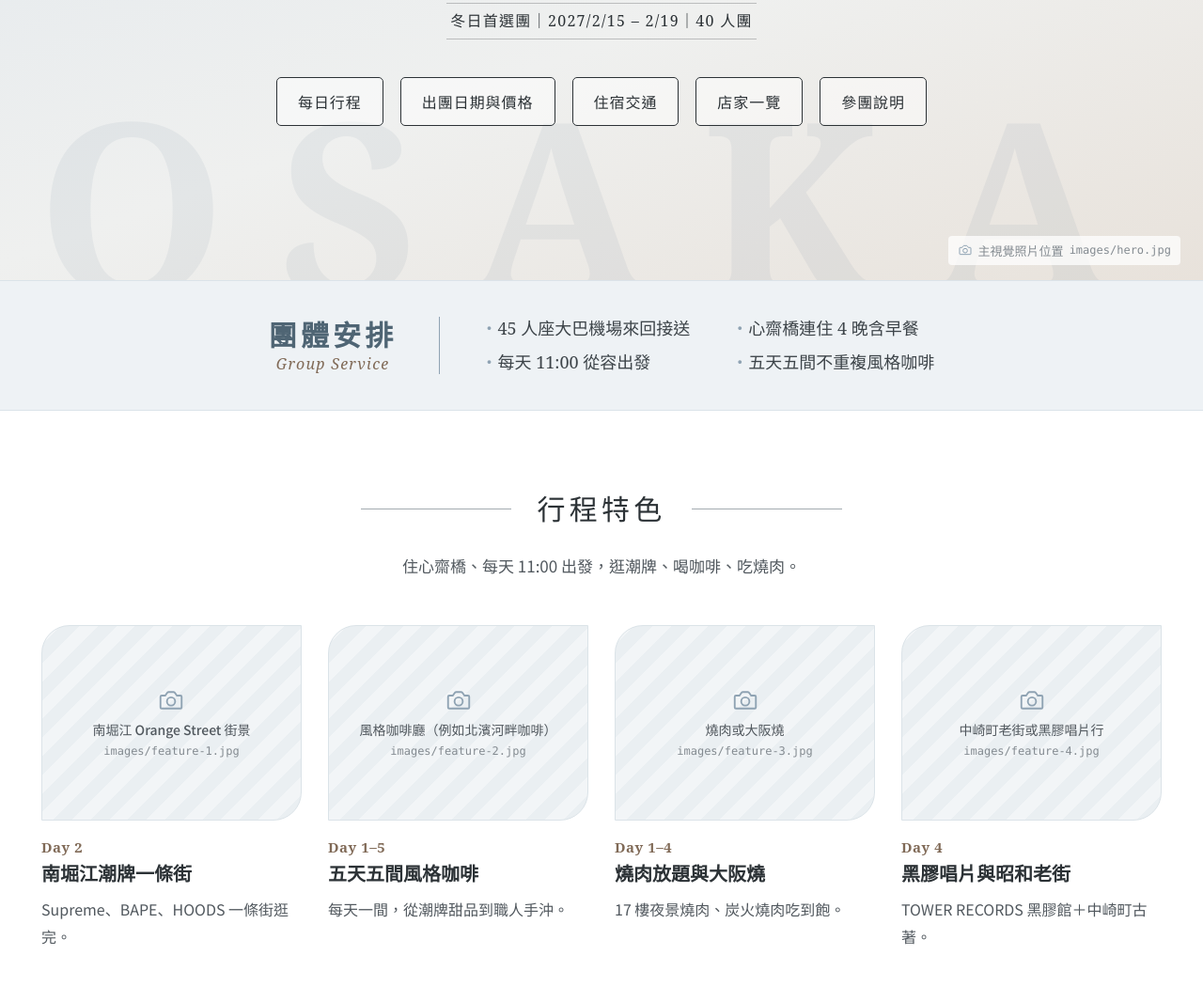
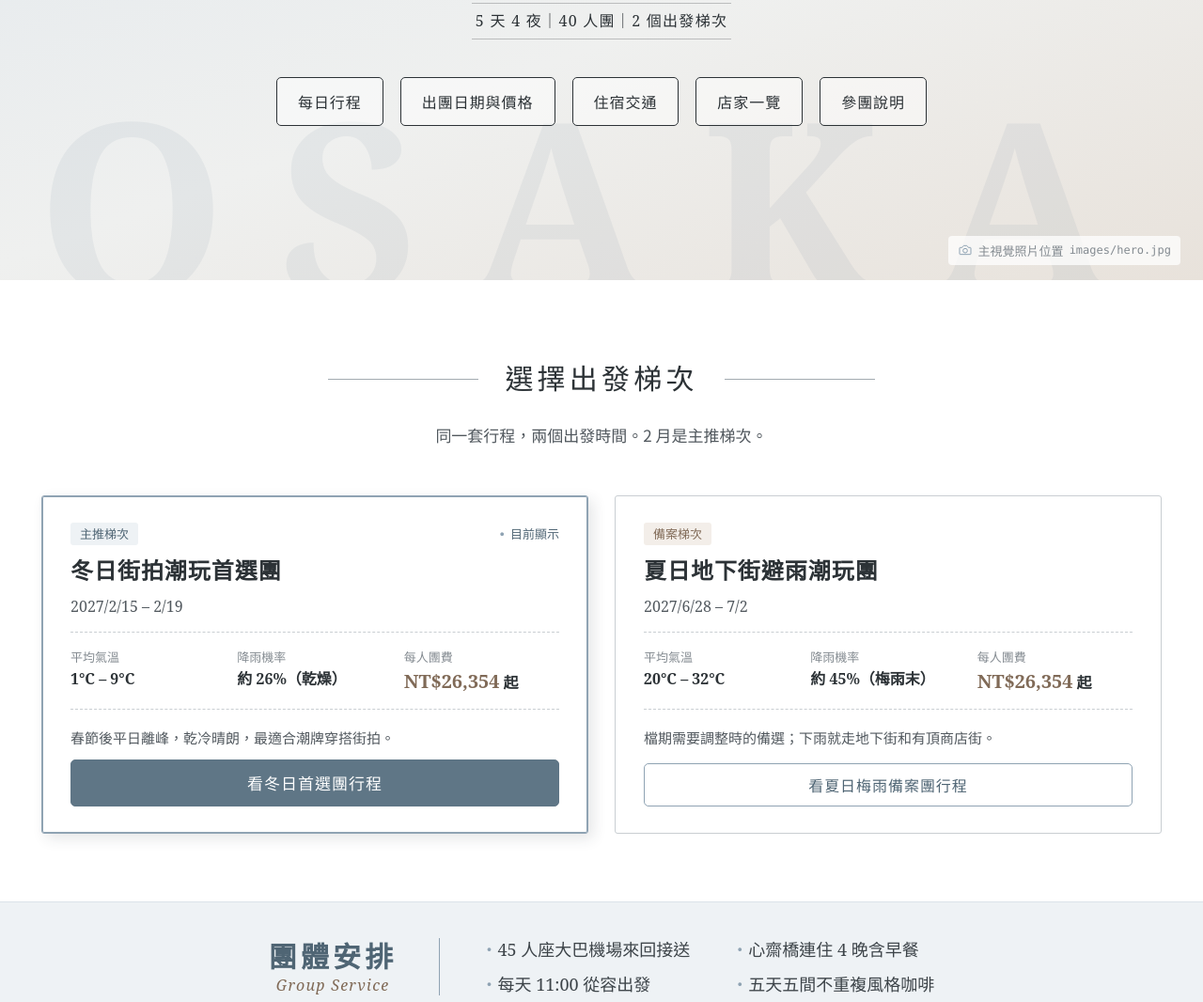
Before and after one commit to osakatrip/osakatrip.github.io, a plain HTML site: page index.html in a window 1280 px wide. Shown: the part 386-1452 px from the top of the page at 94% size. Drawn offline with Linux system fonts and the light colour scheme.

Commit message:
首頁加「選擇出發梯次」
兩個梯次（冬日主推、夏日備案）一進首頁就並排顯示，點選後直接看該梯次的每日行程；
梯次切換旁註明兩梯次行程相同，只差日期與天氣。

Co-Authored-By: Claude Opus 5.5 <noreply@anthropic.com>

```diff
--- a/css/style.css
+++ b/css/style.css
@@ -322,6 +322,31 @@ button { font: inherit; }
 }
 .photo-note svg { width: 16px; height: 16px; color: var(--main); }
 .photo-note code { font: 12px ui-monospace, SFMono-Regular, Consolas, monospace; }
+
+/* ---------- 首頁：選擇出發梯次 ---------- */
+.section--pick { padding-bottom: 72px; }
+.picks { display: grid; grid-template-columns: 1fr 1fr; gap: 28px; }
+.pick {
+  display: flex; flex-direction: column; gap: 10px;
+  padding: 28px 30px; border: 1px solid var(--line); border-radius: 3px; background: #fff;
+  transition: border-color .2s, box-shadow .2s;
+}
+.pick.is-selected { border-color: var(--main); box-shadow: inset 0 0 0 1px var(--main), var(--shadow); }
+.pick__head { display: flex; align-items: center; justify-content: space-between; margin: 0; }
+.pick__current { font-size: 13px; color: var(--main-ink); }
+.pick__current::before { content: "●"; margin-right: 6px; font-size: 9px; vertical-align: 2px; color: var(--main); }
+.pick__title { font: 700 24px/1.4 var(--serif); letter-spacing: 0.04em; }
+.pick__date { margin: 0; font: 500 16px var(--serif); color: var(--ink-2); }
+.pick__facts {
+  display: grid; grid-template-columns: repeat(3, minmax(0, 1fr)); gap: 12px;
+  margin: 6px 0; padding: 14px 0; border-top: 1px dashed var(--line); border-bottom: 1px dashed var(--line);
+}
+.pick__facts dt { font-size: 13px; color: var(--ink-3); }
+.pick__facts dd { margin: 0; font: 600 16px/1.5 var(--serif); }
+.pick__facts dd b { font-size: 20px; color: var(--accent-ink); }
+.pick__pitch { margin: 0; font-size: 15px; color: var(--ink-2); }
+.pick__btn { margin-top: auto; width: 100%; }
+.season-switch__note { flex-basis: 100%; margin: 2px 0 0; text-align: center; font-size: 13.5px; color: var(--ink-3); }
 
 /* ---------- 服務亮點橫幅（對應吉光的「貼心服務」） ---------- */
 .service { background: var(--main-wash); border-top: 1px solid #dbe3e9; border-bottom: 1px solid #dbe3e9; }
@@ -664,6 +689,13 @@ td.num small { display: block; font: 400 13px var(--sans); color: var(--ink-3);
   .section-title::before, .section-title::after { flex-basis: 48px; }
   .section-lead { margin: -12px auto 32px; }
 
+  .picks { grid-template-columns: 1fr; gap: 20px; }
+  .pick { padding: 22px 20px; }
+  .pick__title { font-size: 21px; }
+  .pick__facts dd { font-size: 15px; }
+  .pick__facts dd b { font-size: 17px; }
+  .pick__facts { grid-template-columns: 1fr 1fr; }
+  .pick__facts div:last-child { grid-column: 1 / -1; }
   .service__inner { flex-direction: column; gap: 16px; padding-top: 28px; padding-bottom: 28px; }
   .service__title { padding: 0 0 14px; border-right: 0; border-bottom: 1px solid var(--main); }
   .service__title b { font-size: 24px; }
--- a/index.html
+++ b/index.html
@@ -9,7 +9,7 @@
 <link rel="preconnect" href="https://fonts.googleapis.com">
 <link rel="preconnect" href="https://fonts.gstatic.com" crossorigin>
 <link rel="stylesheet" href="https://fonts.googleapis.com/css2?family=Noto+Sans+TC:wght@400;500;700&family=Noto+Serif+TC:wght@500;600;700&display=swap">
-<link rel="stylesheet" href="css/style.css?v=3">
+<link rel="stylesheet" href="css/style.css?v=4">
 </head>
 <body>
 
@@ -58,6 +58,15 @@
         <nav class="hero__actions" id="hero-actions" aria-label="快速前往"></nav>
       </div>
       <span class="photo-note" id="hero-photo-note"></span>
+    </div>
+
+    <!-- 選擇出發梯次：兩個梯次一進首頁就看得到 -->
+    <div class="section section--pick">
+      <div class="wrap">
+        <h2 class="section-title">選擇出發梯次</h2>
+        <p class="section-lead">同一套行程，兩個出發時間。2 月是主推梯次。</p>
+        <div class="picks" id="picks"></div>
+      </div>
     </div>
 
     <div class="service" id="service"></div>
@@ -208,8 +217,8 @@
 
 <button type="button" class="to-top" id="to-top" aria-label="回到頁首"></button>
 
-<script src="js/data.js?v=3"></script>
-<script src="js/tour.js?v=3"></script>
-<script src="js/app.js?v=3"></script>
+<script src="js/data.js?v=4"></script>
+<script src="js/tour.js?v=4"></script>
+<script src="js/app.js?v=4"></script>
 </body>
 </html>
--- a/js/app.js
+++ b/js/app.js
@@ -124,7 +124,7 @@
       el.innerHTML = `<span class="season-switch__label">選擇梯次</span>` + Object.keys(seasonConfig).map((key) => `
         <button type="button" data-season="${key}" aria-pressed="${state.season === key}">
           <b>${esc(seasonConfig[key].name)}</b><span>${esc(seasonConfig[key].fullDateLabel)}</span>
-        </button>`).join('');
+        </button>`).join('') + `<p class="season-switch__note">兩個梯次行程內容相同，只差日期與天氣。</p>`;
     });
     $$('[data-season-switch] [data-season]').forEach((b) => b.addEventListener('click', () => setSeason(b.dataset.season)));
   }
@@ -134,6 +134,7 @@
     state.season = season;
     $$('[data-season]').forEach((b) => b.setAttribute('aria-pressed', String(b.dataset.season === season)));
     renderDepartures();
+    renderPicks();
     renderSeasonLabels();
     renderItineraryDates();
     renderSeasonNotes();
@@ -141,7 +142,7 @@
 
   function renderSeasonLabels() {
     const label = seasonConfig[state.season].fullDateLabel;
-    $('#hero-dates').textContent = `${seasonConfig[state.season].name}｜${label}｜${TOUR.groupSize} 人團`;
+    $('#hero-dates').textContent = `5 天 4 夜｜${TOUR.groupSize} 人團｜${Object.keys(DEPARTURES).length} 個出發梯次`;
     $('#tour-bar-date').textContent = `${seasonConfig[state.season].name}｜${label}`;
   }
 
@@ -162,6 +163,31 @@
     $('#hero-tagline').textContent = TOUR.tagline;
     $('#hero-actions').innerHTML = PAGES.filter((p) => p.id !== 'home')
       .map((p) => `<a class="btn-ghost" href="${pageHref(p.id)}">${esc(p.nav)}</a>`).join('');
+  }
+
+  /** 首頁「選擇出發梯次」卡片 */
+  function renderPicks() {
+    const price = startingPriceTwd();
+    $('#picks').innerHTML = Object.keys(DEPARTURES).map((key) => {
+      const d = DEPARTURES[key];
+      const selected = state.season === key;
+      return `
+        <article class="pick ${selected ? 'is-selected' : ''}">
+          <p class="pick__head">
+            <span class="tag tag--${esc(d.statusType)}">${esc(d.badge)}</span>
+            ${selected ? '<span class="pick__current">目前顯示</span>' : ''}
+          </p>
+          <h3 class="pick__title">${esc(d.title)}</h3>
+          <p class="pick__date">${esc(seasonConfig[key].fullDateLabel)}</p>
+          <dl class="pick__facts">
+            <div><dt>平均氣溫</dt><dd>${esc(d.temp)}</dd></div>
+            <div><dt>降雨機率</dt><dd>${esc(d.rain)}</dd></div>
+            <div><dt>每人團費</dt><dd><b>${twd(price.value)}</b> 起</dd></div>
+          </dl>
+          <p class="pick__pitch">${esc(d.pitch)}</p>
+          <button type="button" class="${selected ? 'btn-solid' : 'btn-outline'} pick__btn" data-pick="${key}">看${esc(seasonConfig[key].name)}行程</button>
+        </article>`;
+    }).join('');
   }
 
   function renderService() {
@@ -550,6 +576,13 @@
     renderSeasonSwitches();
 
     renderHero();
+    renderPicks();
+    $('#picks').addEventListener('click', (e) => {
+      const b = e.target.closest('[data-pick]');
+      if (!b) return;
+      setSeason(b.dataset.pick);
+      go('#/itinerary');
+    });
     renderService();
     renderFeatures();
     renderDayLinks();
--- a/js/tour.js
+++ b/js/tour.js
@@ -87,10 +87,17 @@ const FEATURES = [
   { day: 'Day 4', title: '黑膠唱片與昭和老街', text: 'TOWER RECORDS 黑膠館＋中崎町古著。' },
 ];
 
-/* ---------- 出團梯次（季節設定在 data.js 的 seasonConfig） ---------- */
+/* ---------- 出團梯次（季節設定在 data.js 的 seasonConfig） ----------
+ * 兩個梯次走同一套行程（data.js 的 itineraryData 只有一份），差別只有日期、天氣與穿搭提醒。
+ * title / temp / rain 取自原網站「選擇出團檔期」卡片上的文字。 */
 const DEPARTURES = {
   winter: {
     kind: '首選主力團',
+    title: '冬日街拍潮玩首選團',
+    badge: '主推梯次',
+    temp: '1°C – 9°C',
+    rain: '約 26%（乾燥）',
+    pitch: '春節後平日離峰，乾冷晴朗，最適合潮牌穿搭街拍。',
     status: '報名中',
     statusType: 'open',
     returnDate: '2027/02/19（五）',
@@ -99,6 +106,11 @@ const DEPARTURES = {
   },
   summer: {
     kind: '梅雨備案團',
+    title: '夏日地下街避雨潮玩團',
+    badge: '備案梯次',
+    temp: '20°C – 32°C',
+    rain: '約 45%（梅雨末）',
+    pitch: '檔期需要調整時的備選；下雨就走地下街和有頂商店街。',
     status: '備案',
     statusType: 'backup',
     returnDate: '2027/07/02（五）',
```
Also changed, not shown: 1 other file.
